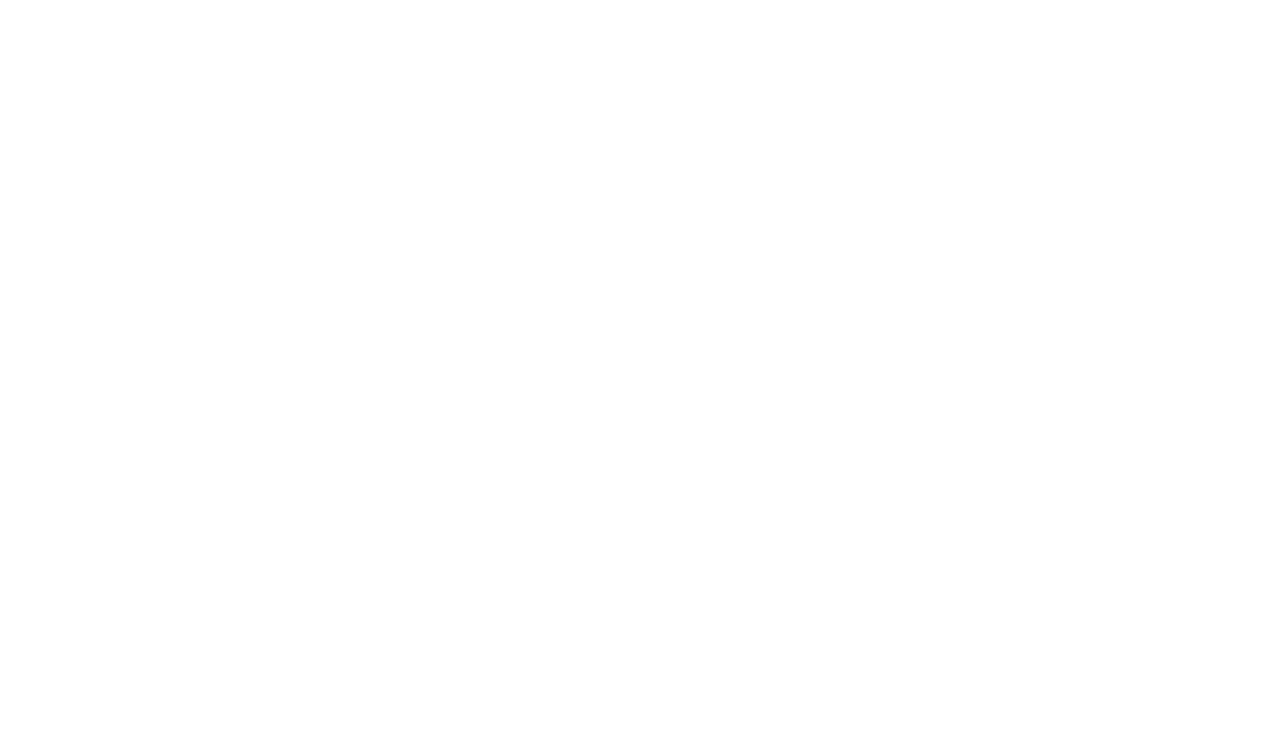
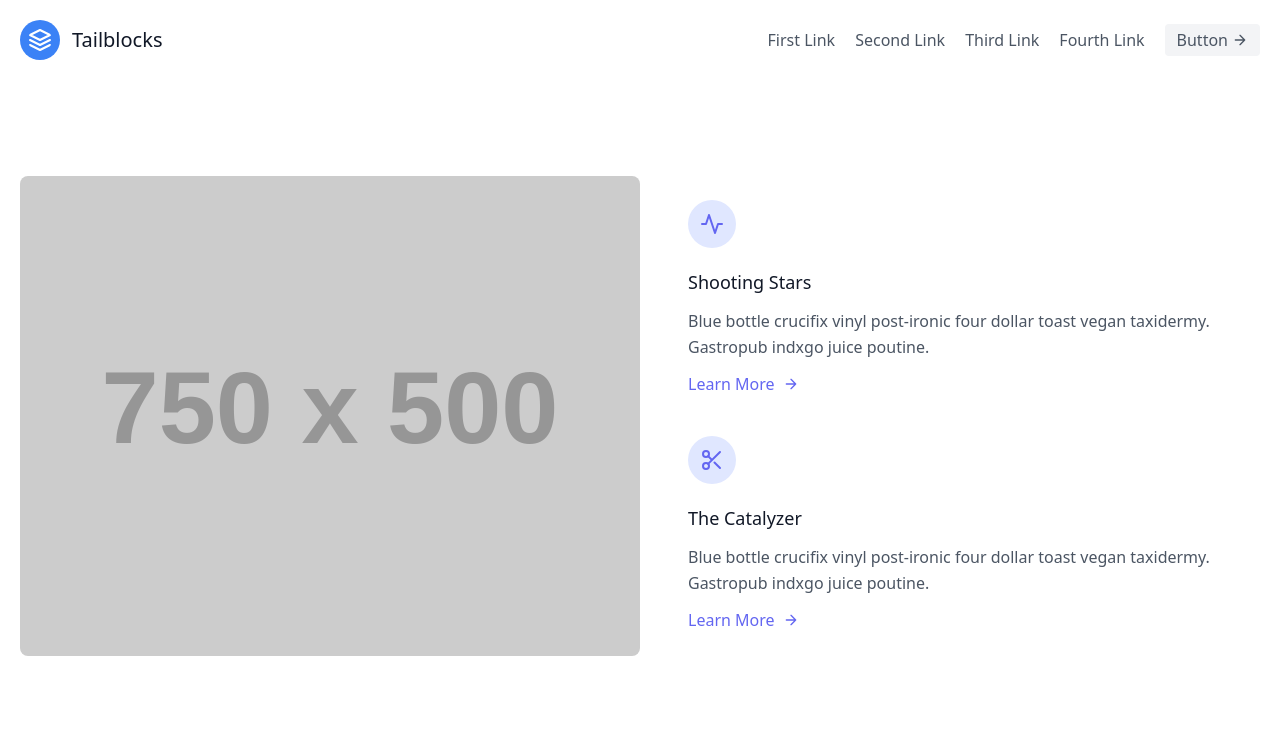
Before and after one commit to R-ocke-R/FishDetection, a Flask app: page / in a window 1280 px wide. Before the commit the part shown is empty. Shown: the top 751 px of the page. Run offline with Flask 2, Linux system fonts and the light colour scheme; grey boxes labelled with a size stand in for pictures from a placeholder-image service; some libraries are stand-ins or nearby versions.

Commit message:
added basic html template

```diff
--- a/templates/index.html
+++ b/templates/index.html
@@ -4,9 +4,90 @@
     <meta charset="UTF-8">
     <meta http-equiv="X-UA-Compatible" content="IE=edge">
     <meta name="viewport" content="width=device-width, initial-scale=1.0">
+    <script src="https://cdn.tailwindcss.com"></script>
     <title>Fish Detection</title>
 </head>
 <body>
-
+    <header class="text-gray-600 body-font">
+        <div class="container mx-auto flex flex-wrap p-5 flex-col md:flex-row items-center">
+          <a class="flex title-font font-medium items-center text-gray-900 mb-4 md:mb-0">
+            <svg xmlns="http://www.w3.org/2000/svg" fill="none" stroke="currentColor" stroke-linecap="round" stroke-linejoin="round" stroke-width="2" class="w-10 h-10 text-white p-2 bg-blue-500 rounded-full" viewBox="0 0 24 24">
+              <path d="M12 2L2 7l10 5 10-5-10-5zM2 17l10 5 10-5M2 12l10 5 10-5"></path>
+            </svg>
+            <span class="ml-3 text-xl">Tailblocks</span>
+          </a>
+          <nav class="md:ml-auto flex flex-wrap items-center text-base justify-center">
+            <a class="mr-5 hover:text-gray-900">First Link</a>
+            <a class="mr-5 hover:text-gray-900">Second Link</a>
+            <a class="mr-5 hover:text-gray-900">Third Link</a>
+            <a class="mr-5 hover:text-gray-900">Fourth Link</a>
+          </nav>
+          <button class="inline-flex items-center bg-gray-100 border-0 py-1 px-3 focus:outline-none hover:bg-gray-200 rounded text-base mt-4 md:mt-0">Button
+            <svg fill="none" stroke="currentColor" stroke-linecap="round" stroke-linejoin="round" stroke-width="2" class="w-4 h-4 ml-1" viewBox="0 0 24 24">
+              <path d="M5 12h14M12 5l7 7-7 7"></path>
+            </svg>
+          </button>
+        </div>
+      </header>
+    <section class="text-gray-600 body-font">
+        <div class="container px-5 py-24 mx-auto flex flex-wrap">
+          <div class="lg:w-1/2 w-full mb-10 lg:mb-0 rounded-lg overflow-hidden">
+            <img alt="feature" class="object-cover object-center h-full w-full" src="https://dummyimage.com/750x500">
+          </div>
+          <div class="flex flex-col flex-wrap lg:py-6 -mb-10 lg:w-1/2 lg:pl-12 lg:text-left text-center">
+            <div class="flex flex-col mb-10 lg:items-start items-center">
+              <div class="w-12 h-12 inline-flex items-center justify-center rounded-full bg-indigo-100 text-indigo-500 mb-5">
+                <svg fill="none" stroke="currentColor" stroke-linecap="round" stroke-linejoin="round" stroke-width="2" class="w-6 h-6" viewBox="0 0 24 24">
+                  <path d="M22 12h-4l-3 9L9 3l-3 9H2"></path>
+                </svg>
+              </div>
+              <div class="flex-grow">
+                <h2 class="text-gray-900 text-lg title-font font-medium mb-3">Shooting Stars</h2>
+                <p class="leading-relaxed text-base">Blue bottle crucifix vinyl post-ironic four dollar toast vegan taxidermy. Gastropub indxgo juice poutine.</p>
+                <a class="mt-3 text-indigo-500 inline-flex items-center">Learn More
+                  <svg fill="none" stroke="currentColor" stroke-linecap="round" stroke-linejoin="round" stroke-width="2" class="w-4 h-4 ml-2" viewBox="0 0 24 24">
+                    <path d="M5 12h14M12 5l7 7-7 7"></path>
+                  </svg>
+                </a>
+              </div>
+            </div>
+            <div class="flex flex-col mb-10 lg:items-start items-center">
+              <div class="w-12 h-12 inline-flex items-center justify-center rounded-full bg-indigo-100 text-indigo-500 mb-5">
+                <svg fill="none" stroke="currentColor" stroke-linecap="round" stroke-linejoin="round" stroke-width="2" class="w-6 h-6" viewBox="0 0 24 24">
+                  <circle cx="6" cy="6" r="3"></circle>
+                  <circle cx="6" cy="18" r="3"></circle>
+                  <path d="M20 4L8.12 15.88M14.47 14.48L20 20M8.12 8.12L12 12"></path>
+                </svg>
+              </div>
+              <div class="flex-grow">
+                <h2 class="text-gray-900 text-lg title-font font-medium mb-3">The Catalyzer</h2>
+                <p class="leading-relaxed text-base">Blue bottle crucifix vinyl post-ironic four dollar toast vegan taxidermy. Gastropub indxgo juice poutine.</p>
+                <a class="mt-3 text-indigo-500 inline-flex items-center">Learn More
+                  <svg fill="none" stroke="currentColor" stroke-linecap="round" stroke-linejoin="round" stroke-width="2" class="w-4 h-4 ml-2" viewBox="0 0 24 24">
+                    <path d="M5 12h14M12 5l7 7-7 7"></path>
+                  </svg>
+                </a>
+              </div>
+            </div>
+            <!-- <div class="flex flex-col mb-10 lg:items-start items-center">
+              <div class="w-12 h-12 inline-flex items-center justify-center rounded-full bg-indigo-100 text-indigo-500 mb-5">
+                <svg fill="none" stroke="currentColor" stroke-linecap="round" stroke-linejoin="round" stroke-width="2" class="w-6 h-6" viewBox="0 0 24 24">
+                  <path d="M20 21v-2a4 4 0 00-4-4H8a4 4 0 00-4 4v2"></path>
+                  <circle cx="12" cy="7" r="4"></circle>
+                </svg>
+              </div> -->
+              <!-- <div class="flex-grow">
+                <h2 class="text-gray-900 text-lg title-font font-medium mb-3">Neptune</h2>
+                <p class="leading-relaxed text-base">Blue bottle crucifix vinyl post-ironic four dollar toast vegan taxidermy. Gastropub indxgo juice poutine.</p>
+                <a class="mt-3 text-indigo-500 inline-flex items-center">Learn More
+                  <svg fill="none" stroke="currentColor" stroke-linecap="round" stroke-linejoin="round" stroke-width="2" class="w-4 h-4 ml-2" viewBox="0 0 24 24">
+                    <path d="M5 12h14M12 5l7 7-7 7"></path>
+                  </svg>
+                </a>
+              </div> -->
+            </div>
+          </div>
+        </div>
+      </section>
 </body>
 </html>
```
